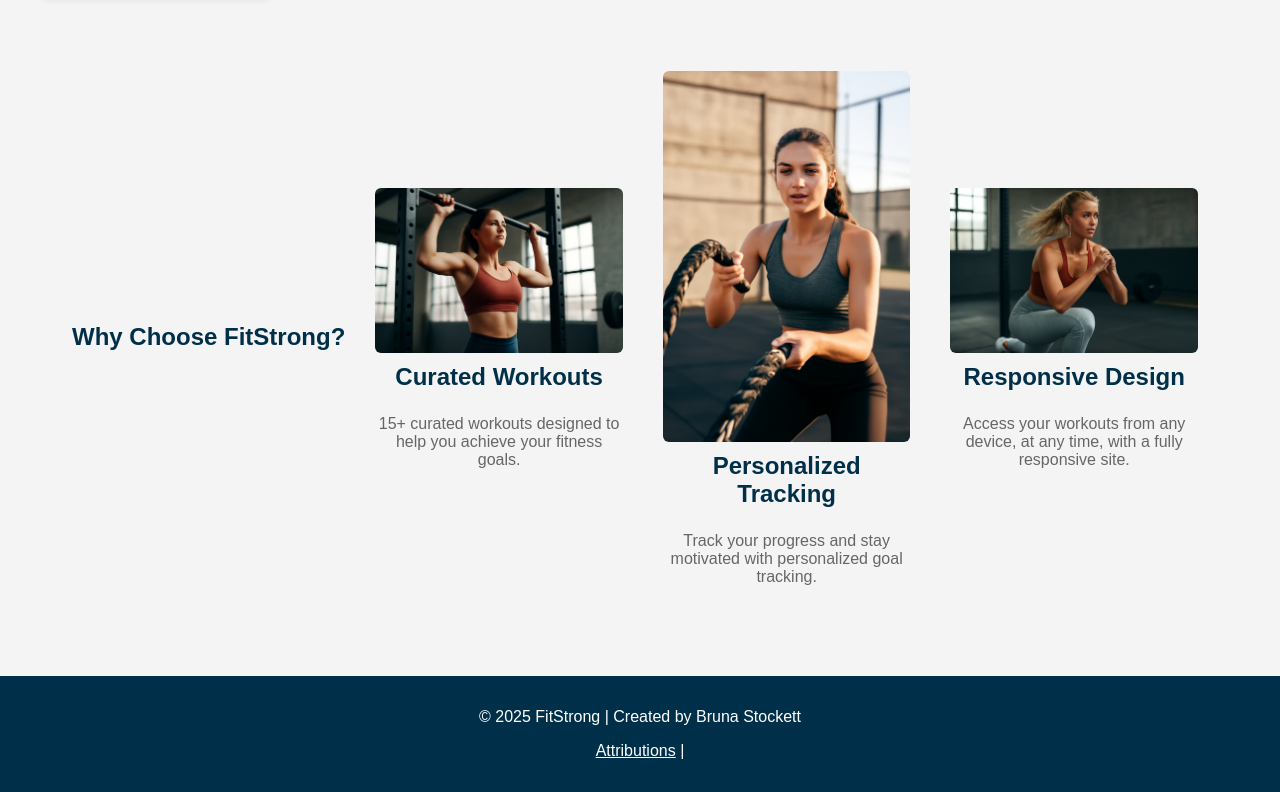
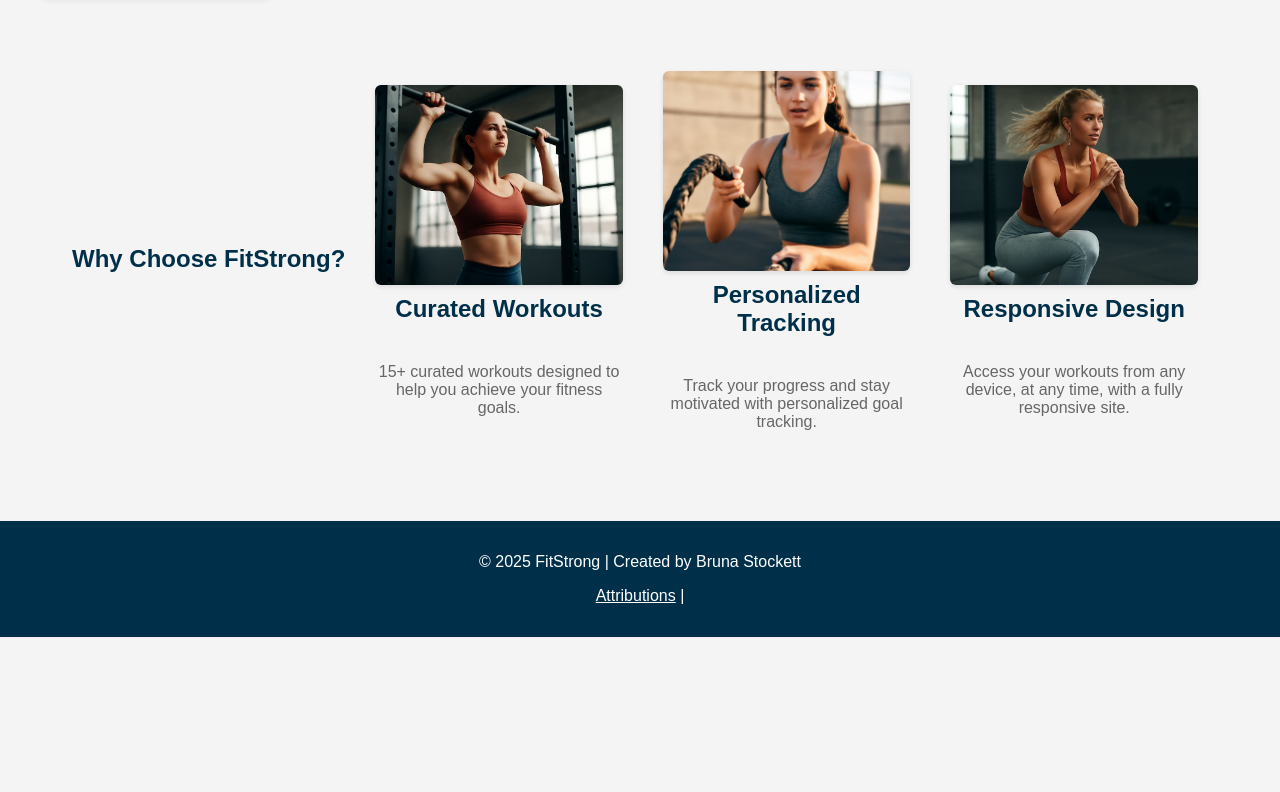
Before and after one commit to brunastockett7/final-project, a plain HTML site: page index.html in a window 1280 px wide. Shown: the part 1407-2199 px from the top of the page. After the commit the page ends 2044 px from the top, so only its background shows below. Drawn offline with Linux system fonts and the light colour scheme.

Commit message:
Updated feature images and added layout adjustments

```diff
--- a/styles/workout.css
+++ b/styles/workout.css
@@ -526,3 +526,37 @@ h3 {
   margin: 0 auto;
   display: block;
 }
+/* Feature Images Section */
+.features {
+  display: flex;
+  justify-content: space-between;
+  gap: 20px;
+  padding: 2rem;
+  text-align: center;
+}
+
+.feature {
+  width: 30%;
+  flex-shrink: 0;
+  display: flex;
+  flex-direction: column;
+  align-items: center;
+}
+
+.feature img {
+  width: 100%;
+  height: 200px;  /* Make the height consistent for all images */
+  object-fit: cover;  /* Ensures images cover the area without distortion */
+  border-radius: 6px;
+  box-shadow: 0 2px 5px rgba(0, 0, 0, 0.1);  /* Optional: Adds shadow for visual effect */
+}
+
+h3 {
+  font-size: 1.5rem;
+  color: #003049;
+}
+
+.feature p {
+  font-size: 1rem;
+  color: #666;
+}
```
